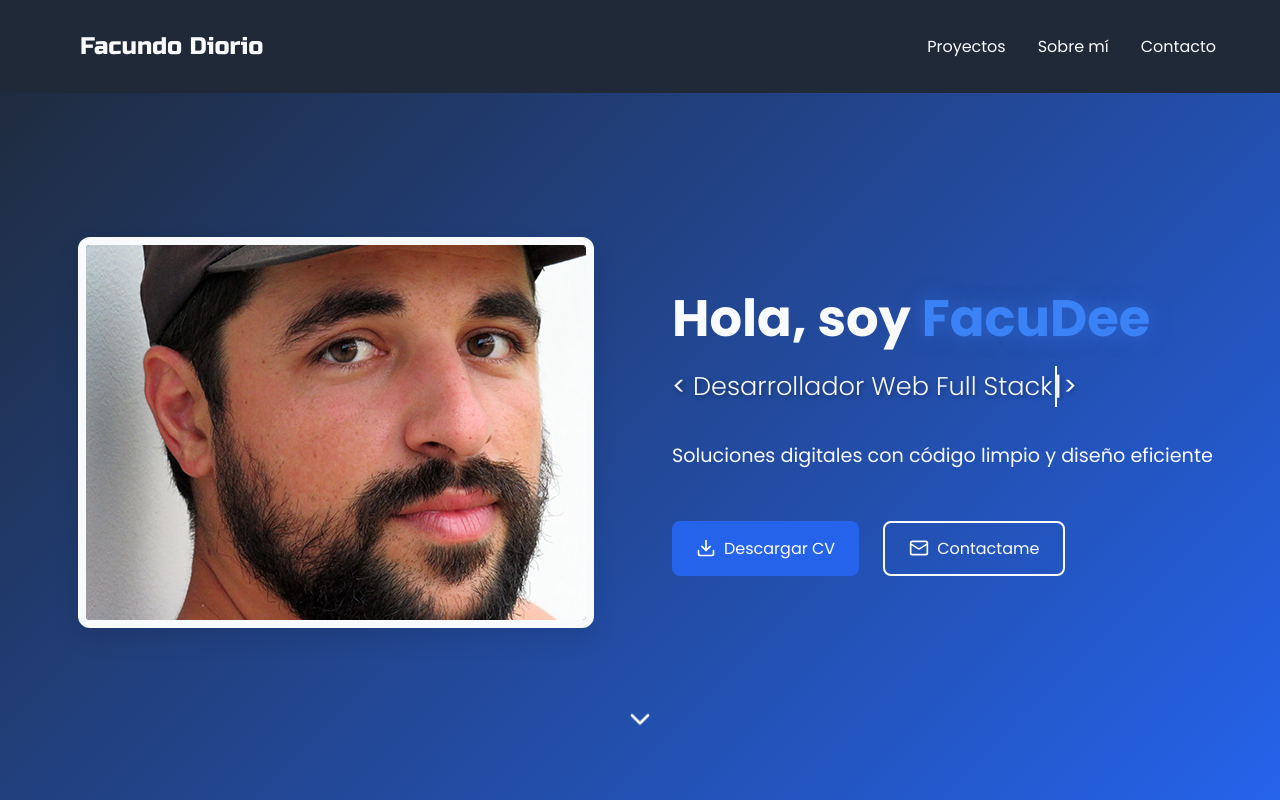
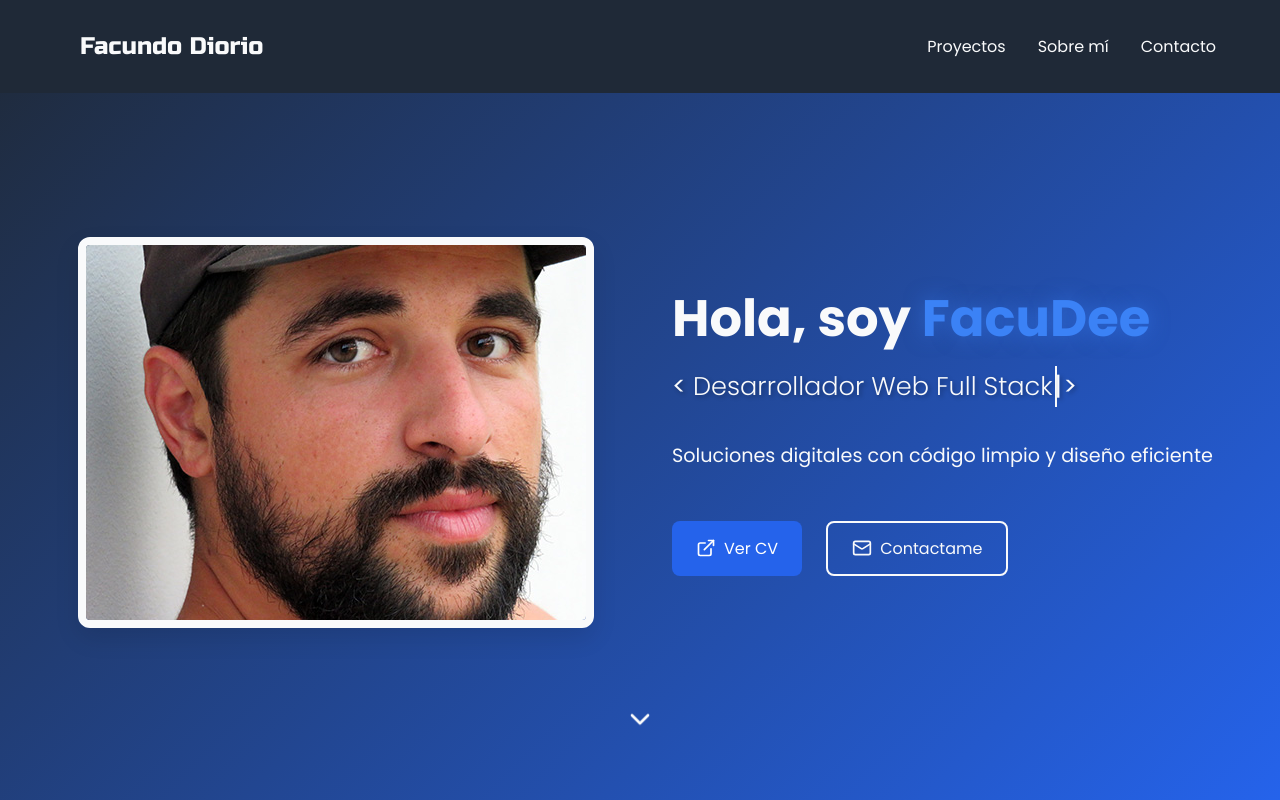
Before and after one commit to FacuDee/PortfolioPersonal, a React (Vite) app: page / in a window 1280 px wide. Shown: the top 800 px of the page. Built offline with nearby package versions, Linux system fonts and the light colour scheme.

Commit message:
Actualizar botón CV: cambiar de descargar a ver CV online

```diff
--- a/src/components/sections/Hero.jsx
+++ b/src/components/sections/Hero.jsx
@@ -1,5 +1,5 @@
 import { motion } from 'framer-motion';
-import { Download, Mail, ChevronDown } from 'lucide-react';
+import { ExternalLink, Mail, ChevronDown } from 'lucide-react';
 import { useTypewriter } from '../../hooks/useTypewriter';
 import { personalInfo } from '../../data/personalInfo';
 import './Hero.css';
@@ -62,13 +62,14 @@ const Hero = () => {
             <div className="hero-buttons">
               <motion.a
                 href={personalInfo.cv}
-                download
+                target="_blank"
+                rel="noopener noreferrer"
                 className="btn btn-primary"
                 whileHover={{ scale: 1.05 }}
                 whileTap={{ scale: 0.95 }}
               >
-                <Download size={20} />
-                Descargar CV
+                <ExternalLink size={20} />
+                Ver CV
               </motion.a>
 
               <motion.button
--- a/src/data/personalInfo.js
+++ b/src/data/personalInfo.js
@@ -12,7 +12,7 @@ export const personalInfo = {
   birthDate: "17-mayo-1989",
   education: "Comunicación Social",
   profileImage: profileImage,
-  cv: "/CV-Facundo-Diorio.pdf",
+  cv: "https://cv-facundo-diorio.vercel.app/",
 
   bio: "Soluciones digitales con código limpio y diseño eficiente",
 
```
